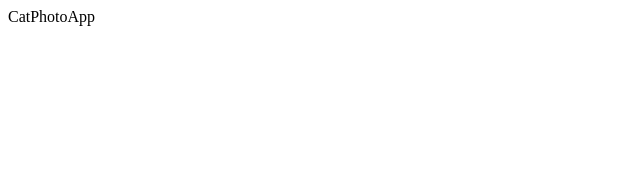
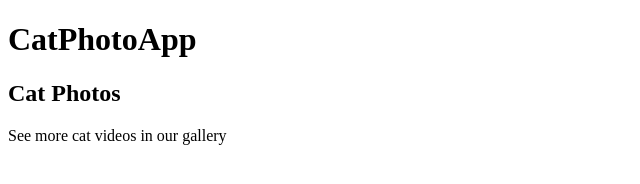
Before and after one commit to shantel-dev/First, a plain HTML site: page index.html in a window 1280 px wide. Shown: the whole page, without its empty margins (0-640 px from the left). Drawn offline with Linux system fonts and the light colour scheme.

Commit message:
created a main tag to identify different content areas

```diff
--- a/index.html
+++ b/index.html
@@ -7,6 +7,11 @@
     <title>Document</title>
 </head>
 <body>
-    CatPhotoApp
+    <main>
+        <h1>CatPhotoApp</h1>
+        <h2>Cat Photos</h2>
+        <!-- TODO: Add link to cat photos -->
+        <p>See more cat videos in our gallery</p>
+    </main>
 </body>
 </html>
```
